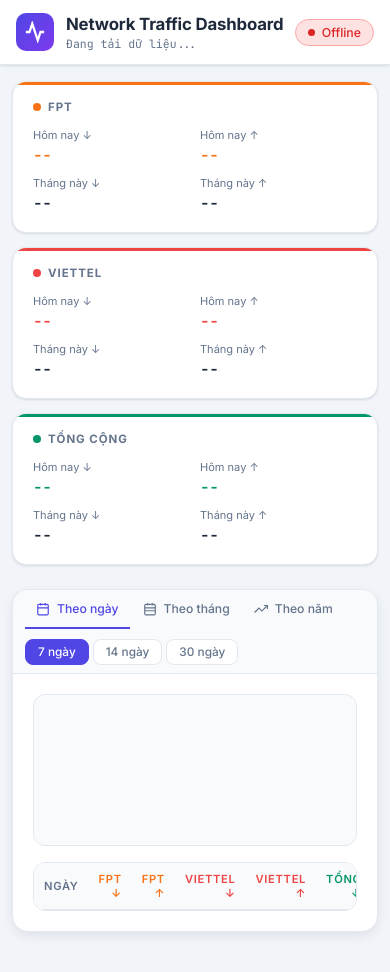
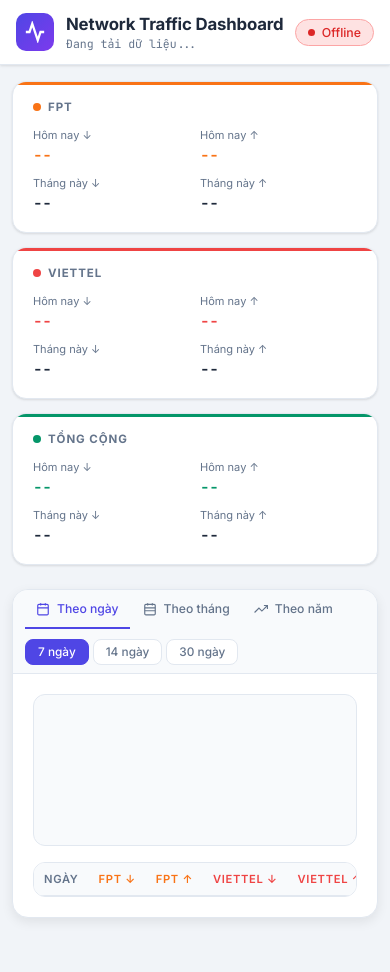
Before and after one commit to manh9992/mikrotik-traffic-dashboard, a website: page public/index.html in a window 390 px wide. Drawn offline with nearby package versions, Linux system fonts and the light colour scheme; no server answers.

Commit message:
Fix table horizontal scrolling on mobile devices

```diff
--- a/public/style.css
+++ b/public/style.css
@@ -155,9 +155,9 @@ main { max-width: 1280px; margin: 0 auto; padding: 24px 24px; display: flex; fle
 /* ── TABLE ── */
 .table-card {
   background: var(--bg-card); border: 1px solid var(--border);
-  border-radius: 12px; overflow: hidden;
+  border-radius: 12px; overflow-x: auto; -webkit-overflow-scrolling: touch;
 }
-table { width: 100%; border-collapse: collapse; font-size: 0.82rem; }
+table { width: 100%; border-collapse: collapse; font-size: 0.82rem; white-space: nowrap; }
 thead tr {
   background: var(--bg-card2);
   border-bottom: 1px solid var(--border);
```
